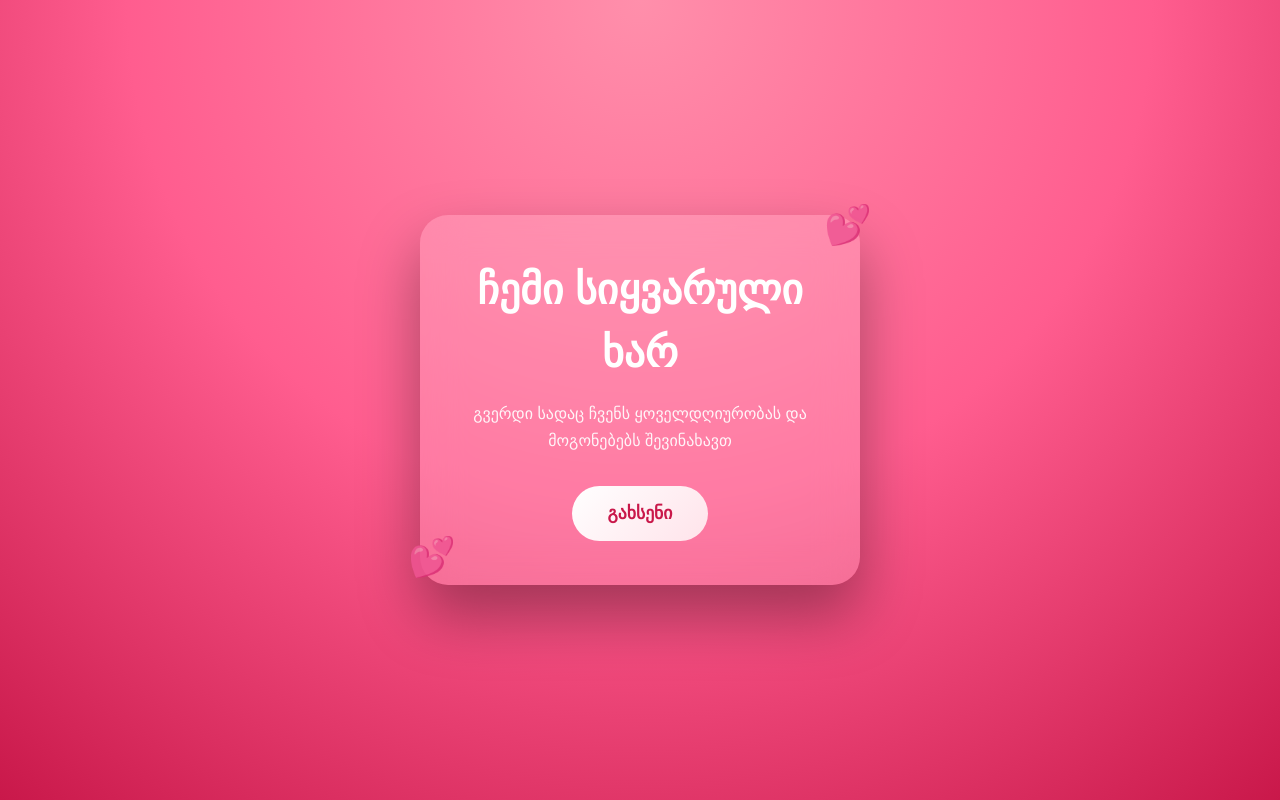
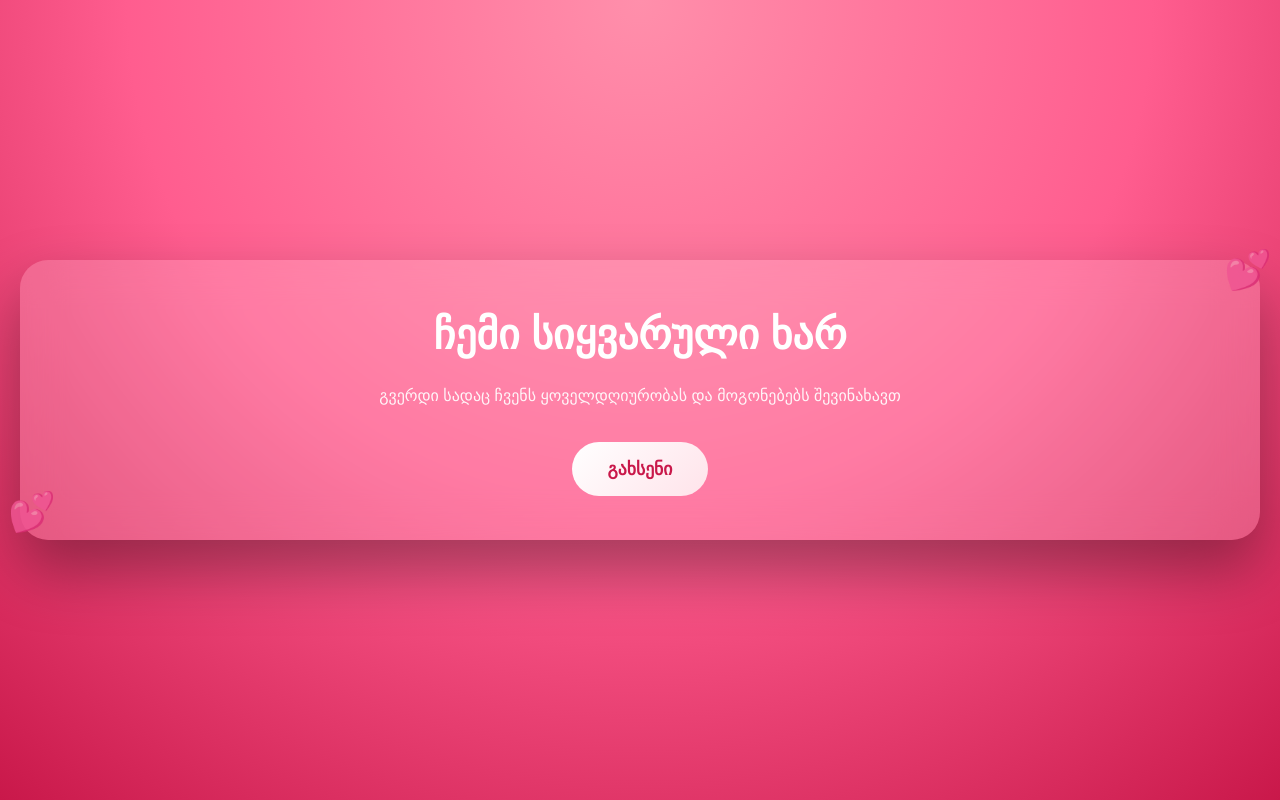
Before and after one commit to Vazha20/forlove, a Next.js app: page / in a window 1280 px wide. Built offline with nearby package versions, Linux system fonts and the light colour scheme.

Commit message:
dsadasda

```diff
--- a/app/components/LovePage/LovePage.module.css
+++ b/app/components/LovePage/LovePage.module.css
@@ -14,7 +14,7 @@
   backdrop-filter: blur(20px);
   border-radius: 28px;
   padding: 44px 36px;
-  max-width: 440px;
+  max-width: 1320px;
   width: 100%;
   color: white;
   text-align: center;
```
